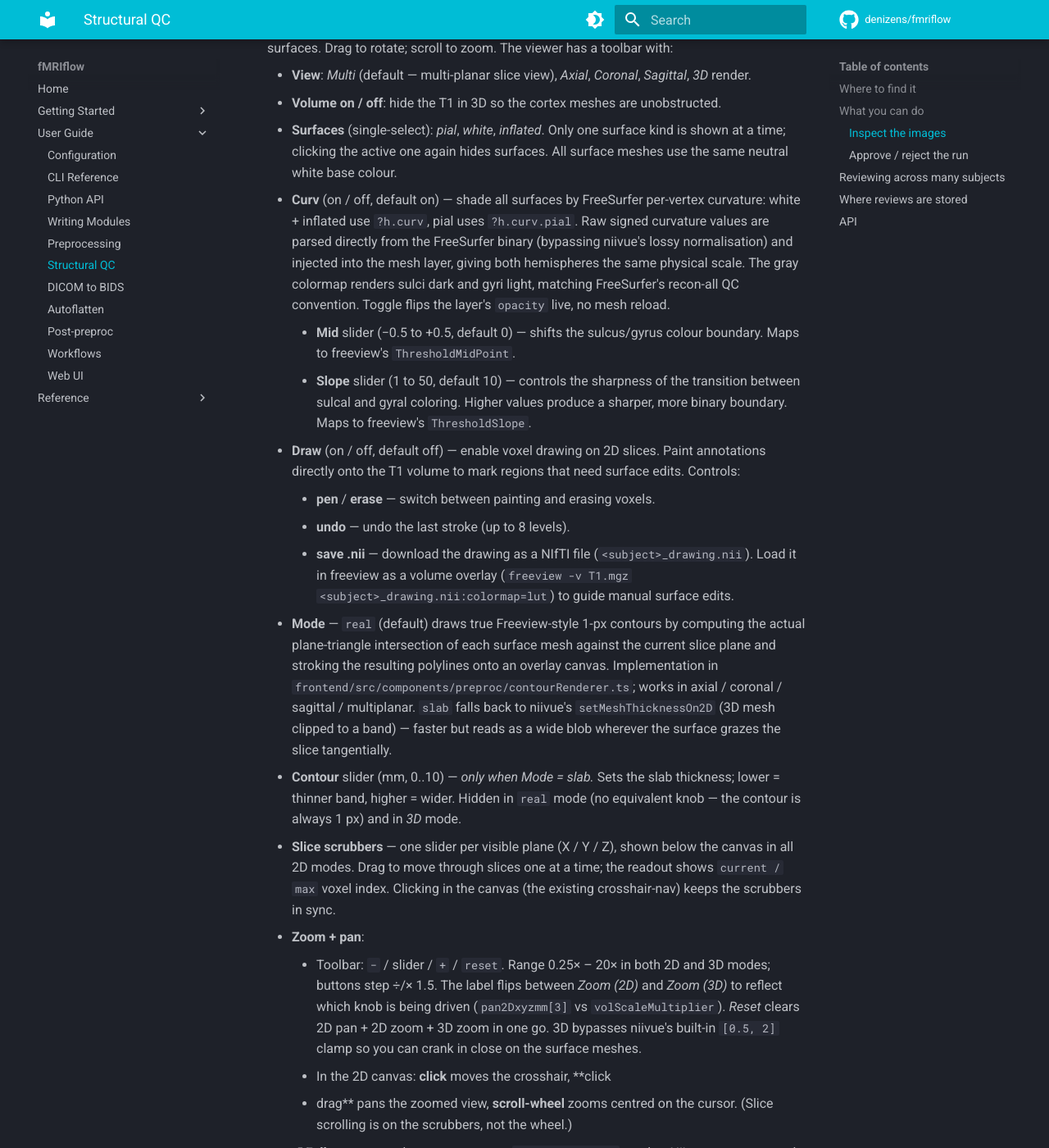
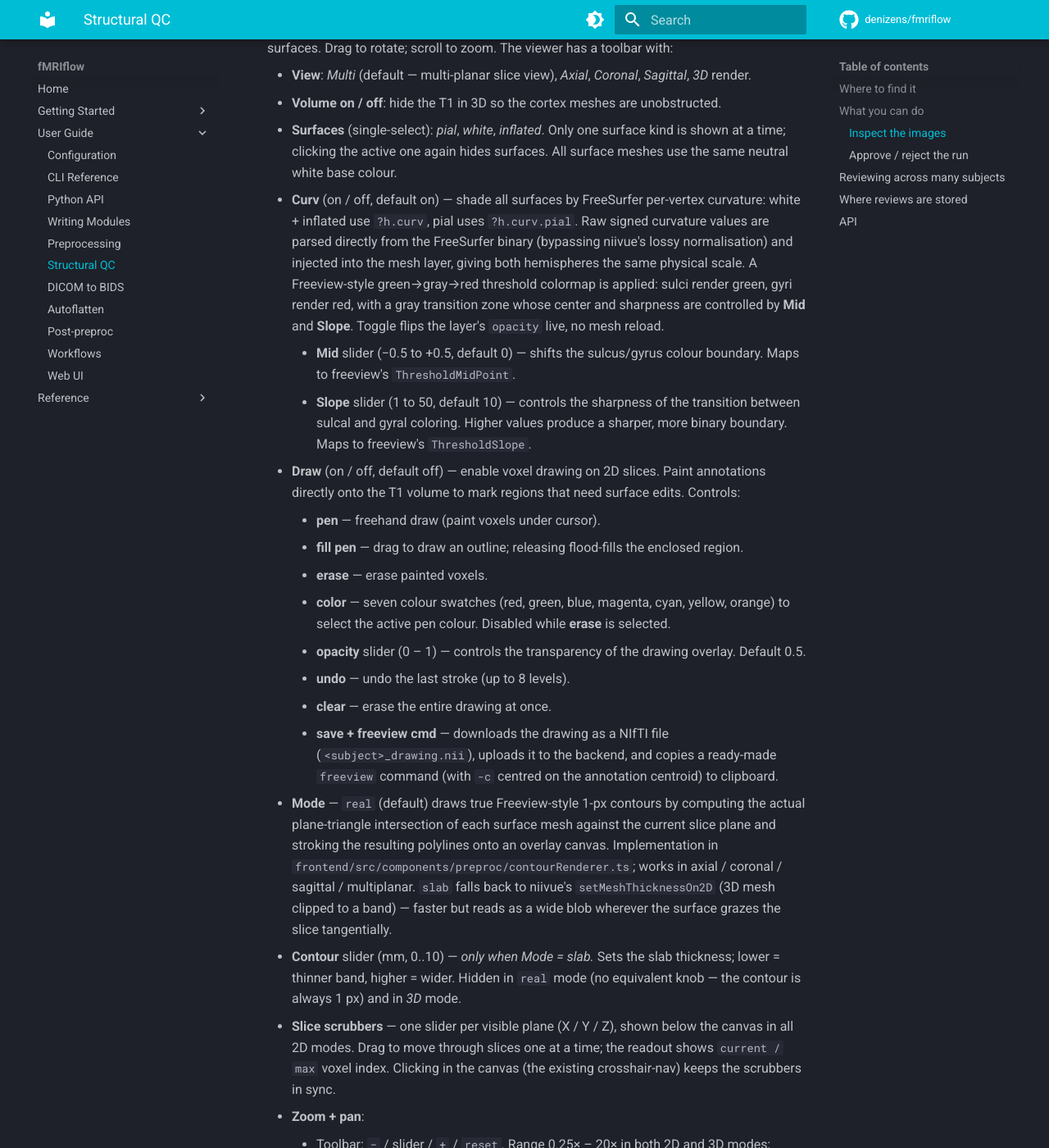
Before and after one commit to osherifo/denizenspipeline, an MkDocs documentation site: the page built from docs/guide/structural-qc.md, in a window 1280 px wide and 1400 px high, scrolled down 837 px. Shown: the whole window at 82% size. Built offline with MkDocs 1.6.1 and Material for MkDocs 9.7.7, drawn with Linux system fonts in a browser that asks for light colours; comment, search, counter and statistics services are not loaded.

Commit message:
docs: update structural-qc curv colormap description and draw controls list

```diff
--- a/docs/guide/structural-qc.md
+++ b/docs/guide/structural-qc.md
@@ -44,10 +44,11 @@ Three entry points to the same panel:
       pial uses `?h.curv.pial`. Raw signed curvature values are
       parsed directly from the FreeSurfer binary (bypassing niivue's
       lossy normalisation) and injected into the mesh layer, giving
-      both hemispheres the same physical scale. The gray colormap
-      renders sulci dark and gyri light, matching FreeSurfer's
-      recon-all QC convention. Toggle flips the layer's `opacity`
-      live, no mesh reload.
+      both hemispheres the same physical scale. A Freeview-style
+      green→gray→red threshold colormap is applied: sulci render
+      green, gyri render red, with a gray transition zone whose
+      center and sharpness are controlled by **Mid** and **Slope**.
+      Toggle flips the layer's `opacity` live, no mesh reload.
         - **Mid** slider (−0.5 to +0.5, default 0) — shifts the
           sulcus/gyrus colour boundary. Maps to freeview's
           `ThresholdMidPoint`.
@@ -58,13 +59,21 @@ Three entry points to the same panel:
     - **Draw** (on / off, default off) — enable voxel drawing on 2D
       slices. Paint annotations directly onto the T1 volume to mark
       regions that need surface edits. Controls:
-        - **pen** / **erase** — switch between painting and erasing
-          voxels.
+        - **pen** — freehand draw (paint voxels under cursor).
+        - **fill pen** — drag to draw an outline; releasing
+          flood-fills the enclosed region.
+        - **erase** — erase painted voxels.
+        - **color** — seven colour swatches (red, green, blue,
+          magenta, cyan, yellow, orange) to select the active pen
+          colour. Disabled while **erase** is selected.
+        - **opacity** slider (0 – 1) — controls the transparency of
+          the drawing overlay. Default 0.5.
         - **undo** — undo the last stroke (up to 8 levels).
-        - **save .nii** — download the drawing as a NIfTI file
-          (`<subject>_drawing.nii`). Load it in freeview as a volume
-          overlay (`freeview -v T1.mgz <subject>_drawing.nii:colormap=lut`)
-          to guide manual surface edits.
+        - **clear** — erase the entire drawing at once.
+        - **save + freeview cmd** — downloads the drawing as a NIfTI
+          file (`<subject>_drawing.nii`), uploads it to the backend,
+          and copies a ready-made `freeview` command (with `-c`
+          centred on the annotation centroid) to clipboard.
     - **Mode** — `real` (default) draws true Freeview-style 1-px
       contours by computing the actual plane-triangle intersection
       of each surface mesh against the current slice plane and
```
